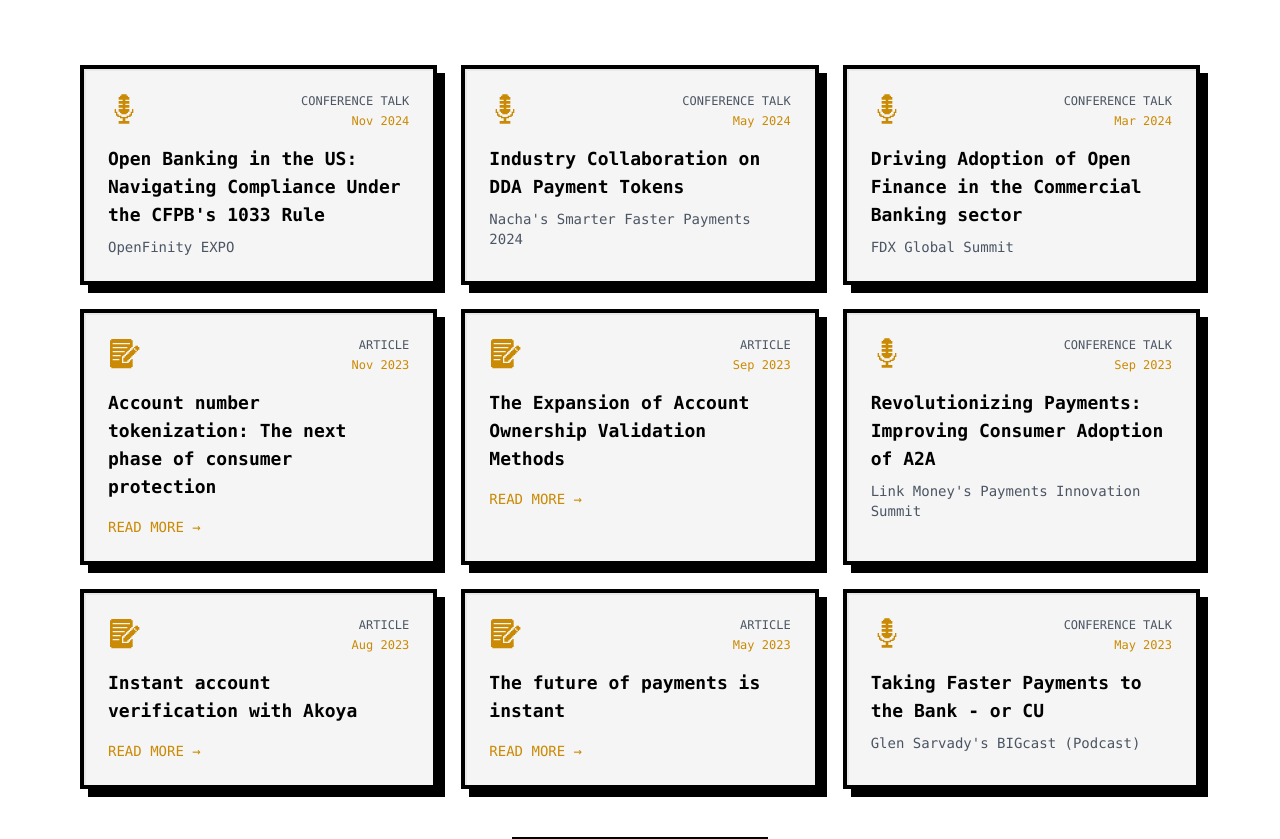
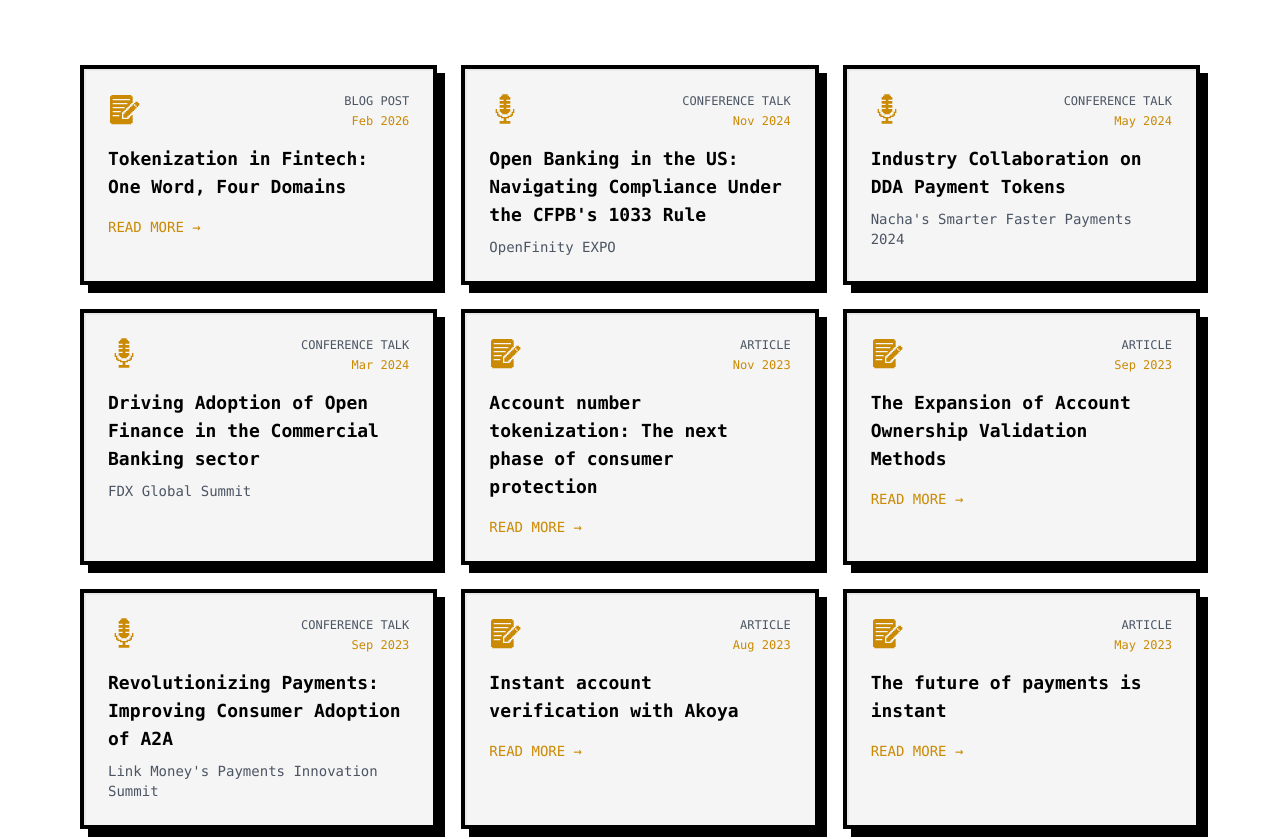
Before and after one commit to florian-wahl/wahlflorian.com, a Next.js app: page / in a window 1280 px wide. Shown: the part 2088-2927 px from the top of the page. Built offline with nearby package versions, Linux system fonts and the light colour scheme; no server answers.

Commit message:
Fixed thought leadership on homepage to also include posts

```diff
--- a/components/ThoughtLeadership.tsx
+++ b/components/ThoughtLeadership.tsx
@@ -8,6 +8,7 @@ interface ThoughtLeadershipItem {
     title: string;
     type: "article" | "blog" | "paper" | "talk" | "podcast";
     link?: string;
+    slug?: string; // hosted posts — internal link to /articles/[slug]
     venue?: string;
     date: string; // ISO date string for sorting (YYYY-MM-DD or YYYY-MM)
     displayDate?: string; // Human-readable date
@@ -16,6 +17,7 @@ interface ThoughtLeadershipItem {
 
 interface ThoughtLeadershipProps {
     limit?: number; // Limit number of items to show (for homepage)
+    hostedPosts?: { title: string; date: string; slug: string }[];
 }
 
 // Format date for display (e.g., "2024-11" -> "Nov 2024")
@@ -32,7 +34,7 @@ const formatDisplayDate = (dateStr: string): string => {
     return dateStr;
 };
 
-const ThoughtLeadership: React.FC<ThoughtLeadershipProps> = ({ limit }) => {
+const ThoughtLeadership: React.FC<ThoughtLeadershipProps> = ({ limit, hostedPosts = [] }) => {
     // Combine all thought leadership content with dates
     const thoughtLeadership: ThoughtLeadershipItem[] = useMemo(() => {
         const items: ThoughtLeadershipItem[] = [
@@ -44,7 +46,7 @@ const ThoughtLeadership: React.FC<ThoughtLeadershipProps> = ({ limit }) => {
                 date: talk.date,
                 displayDate: formatDisplayDate(talk.date),
             })),
-            // Articles
+            // External articles
             ...userData.articles.map((article) => ({
                 title: article.title,
                 type: "article" as const,
@@ -52,11 +54,19 @@ const ThoughtLeadership: React.FC<ThoughtLeadershipProps> = ({ limit }) => {
                 date: article.date || "2000-01",
                 displayDate: article.date ? formatDisplayDate(article.date) : undefined,
             })),
+            // Hosted blog posts
+            ...hostedPosts.map((post) => ({
+                title: post.title,
+                type: "blog" as const,
+                slug: post.slug,
+                date: post.date || "2000-01",
+                displayDate: post.date ? formatDisplayDate(post.date) : undefined,
+            })),
         ];
 
         // Sort by date (newest first)
         return items.sort((a, b) => b.date.localeCompare(a.date));
-    }, []);
+    }, [hostedPosts]);
 
     // Apply limit if provided
     const displayedItems = limit ? thoughtLeadership.slice(0, limit) : thoughtLeadership;
@@ -128,7 +138,25 @@ const ThoughtLeadership: React.FC<ThoughtLeadershipProps> = ({ limit }) => {
                                     )}
                                 </div>
                             </div>
-                            {item.link ? (
+                            {item.slug ? (
+                                <Link
+                                    href={`/articles/${item.slug}`}
+                                    className="block group"
+                                    onClick={() =>
+                                        event("thought_leadership_click", {
+                                            title: item.title,
+                                            type: item.type,
+                                        })
+                                    }
+                                >
+                                    <h3 className="text-black dark:text-white font-bold text-lg mb-2 group-hover:text-yellow-600 dark:group-hover:text-yellow-400 transition-colors font-mono">
+                                        {item.title}
+                                    </h3>
+                                    <div className="mt-4 flex items-center text-yellow-600 dark:text-yellow-400 text-sm font-mono">
+                                        READ MORE →
+                                    </div>
+                                </Link>
+                            ) : item.link ? (
                                 <a
                                     href={item.link}
                                     target="_blank"
--- a/components/UpcomingEngagements.tsx
+++ b/components/UpcomingEngagements.tsx
@@ -41,7 +41,7 @@ const UpcomingEngagements: React.FC = () => {
                         UPCOMING
                     </h2>
                     <p className="text-xl text-gray-700 dark:text-gray-300 font-mono">
-                        Talks & panels
+                        Talks & Panels
                     </p>
                 </div>
 
--- a/pages/index.tsx
+++ b/pages/index.tsx
@@ -3,9 +3,14 @@ import Hero from "../components/Hero";
 import UpcomingEngagements from "../components/UpcomingEngagements";
 import ThoughtLeadership from "../components/ThoughtLeadership";
 import Experience from "../components/Experience";
-import type { NextPage } from 'next';
+import { getAllPostsMeta, PostMeta } from "../lib/posts";
+import type { GetStaticProps, NextPage } from 'next';
 
-const Home: NextPage = () => {
+interface HomeProps {
+    postsMeta: Pick<PostMeta, 'title' | 'date' | 'slug'>[];
+}
+
+const Home: NextPage<HomeProps> = ({ postsMeta }) => {
     return (
         <ContainerBlock
             customMeta={{
@@ -15,10 +20,16 @@ const Home: NextPage = () => {
         >
             <Hero />
             <UpcomingEngagements />
-            <ThoughtLeadership limit={9} />
+            <ThoughtLeadership limit={9} hostedPosts={postsMeta} />
             <Experience />
         </ContainerBlock>
     );
 };
 
+export const getStaticProps: GetStaticProps<HomeProps> = async () => {
+    const posts = getAllPostsMeta();
+    const postsMeta = posts.map(({ title, date, slug }) => ({ title, date, slug }));
+    return { props: { postsMeta } };
+};
+
 export default Home;
```
